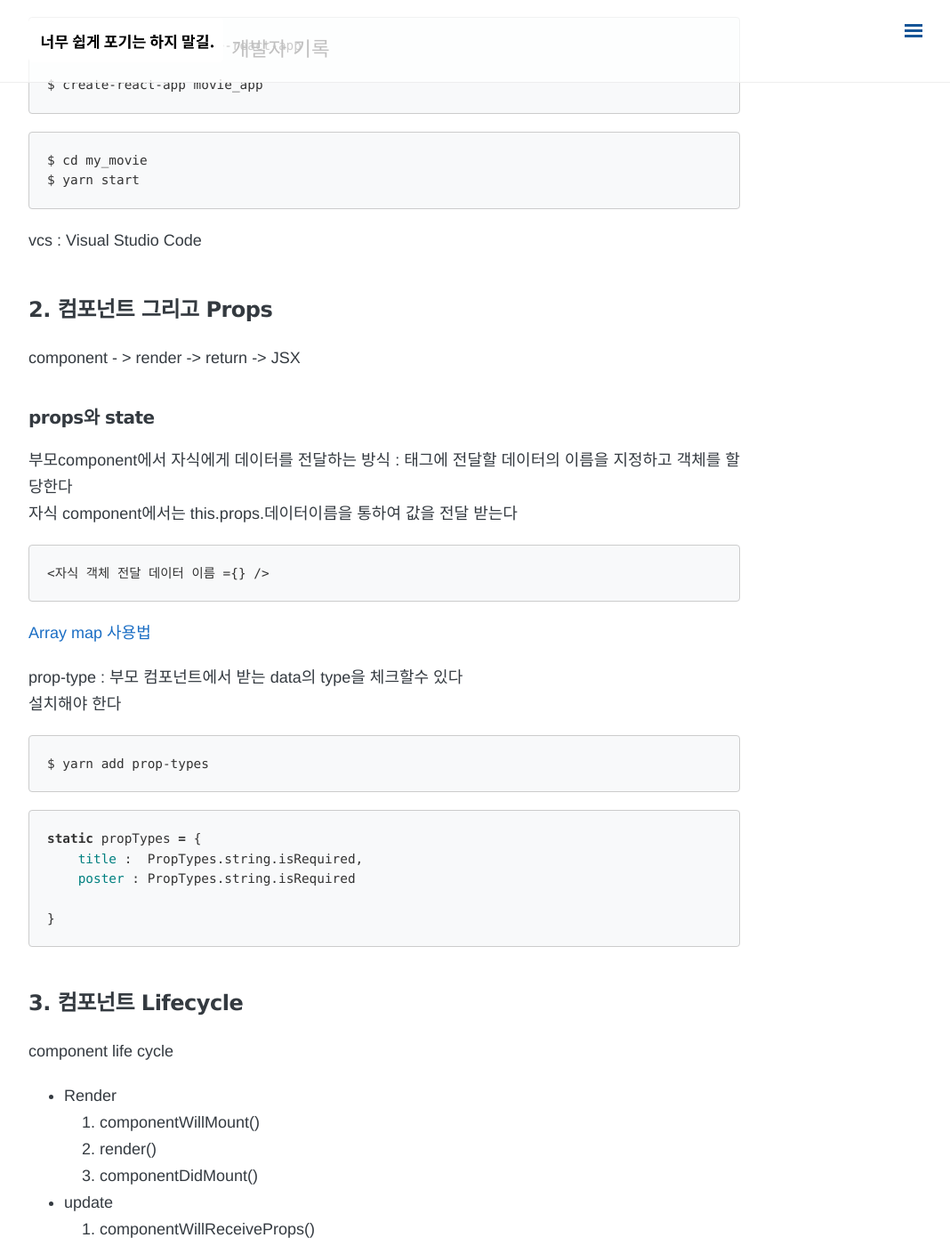
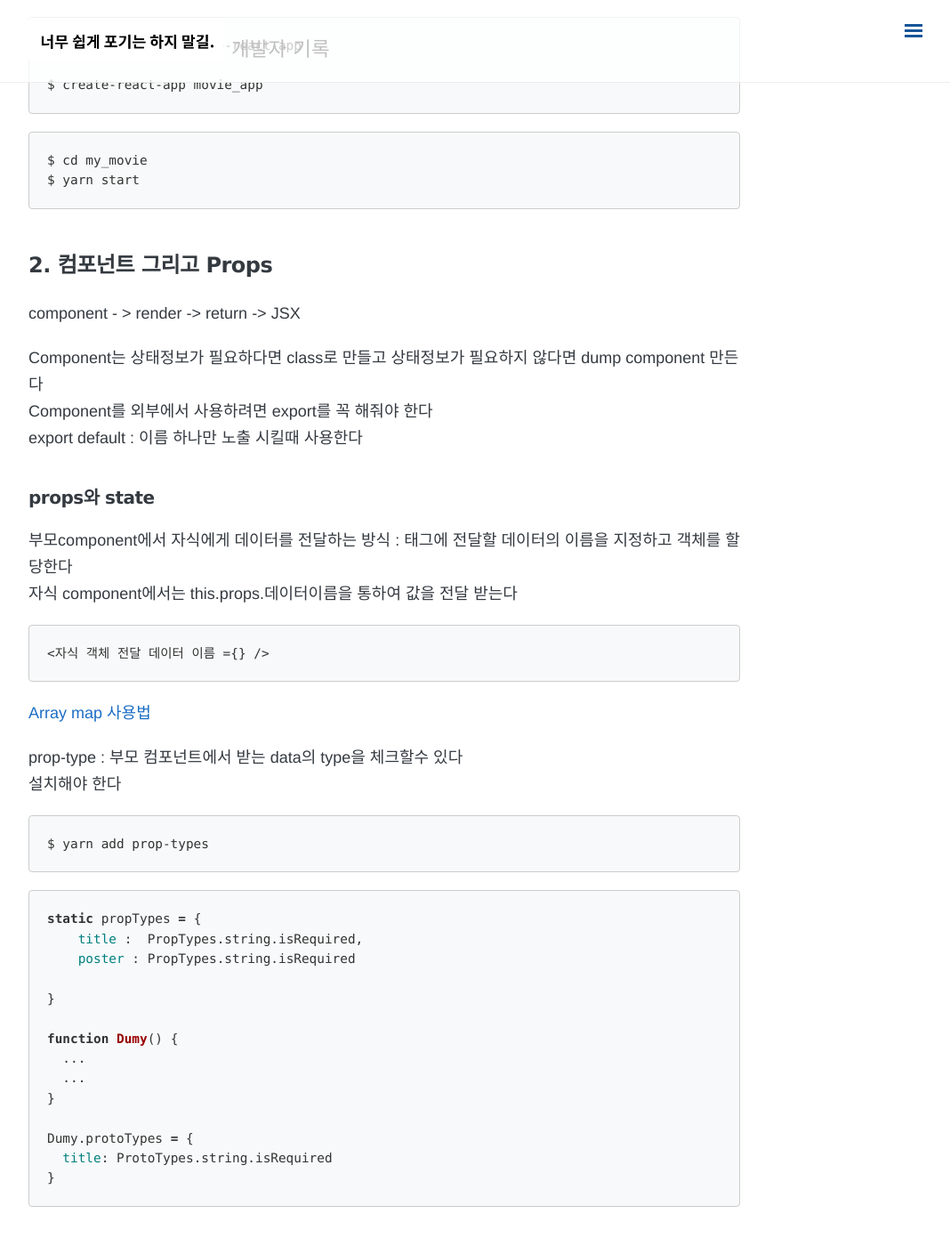
Before and after one commit to minigear/minigear.github.io, a Jekyll site: the page built from _posts/2018/2018-04-23-react-1.md, in a window 1280 px wide and 1400 px high, scrolled down 1663 px. Shown: the whole window at 89% size, without its empty margins (208-1276 px from the left). Built offline with Jekyll 4.4.1, drawn with Linux system fonts in a browser that asks for light colours; nearby versions of some CDN libraries; comment, search, counter and statistics services are not loaded; some of the changed text lies outside the part shown.

Commit message:
post 추가

````diff
--- a/_posts/2018/2018-04-23-react-1.md
+++ b/_posts/2018/2018-04-23-react-1.md
@@ -51,10 +51,12 @@ $ cd my_movie
 $ yarn start
 ```
 
-vcs : Visual Studio Code
-
 ### 2. 컴포넌트 그리고 Props
 component - > render -> return -> JSX
+
+Component는 상태정보가 필요하다면 class로 만들고 상태정보가 필요하지 않다면 dump component 만든다
+Component를 외부에서 사용하려면 export를 꼭 해줘야 한다
+export default : 이름 하나만 노출 시킬때 사용한다
 
 #### props와 state
 부모component에서 자식에게 데이터를 전달하는 방식 : 태그에 전달할 데이터의 이름을 지정하고 객체를 할당한다
@@ -78,6 +80,15 @@ static propTypes = {
     title :  PropTypes.string.isRequired,
     poster : PropTypes.string.isRequired
 
+}
+
+function Dumy() {
+  ...
+  ...
+}
+
+Dumy.protoTypes = {
+  title: ProtoTypes.string.isRequired
 }
 ```
 
@@ -118,6 +129,11 @@ Movie component , MoviePoster component = > stateless function으로 변경
 ### 6. AJAX
 
 fetch request
+```
+fethc(url).then(reuslt=>result.json())
+          .then(json=> json.... /*json 파싱후 가져올 데이터*/)
+          .catch(error=>{console.log})
+```
 
 #### 6-2. Promises
 ```ecmascript
````
Also changed, not shown: other parts of _posts/2018/2018-04-23-react-1.md (+1 -1 lines), _posts/2018/2018-05-03-react-native.md (+9 -0 lines), _posts/2018/2018-05-11-til-ecma6.md (+7 -0 lines).
